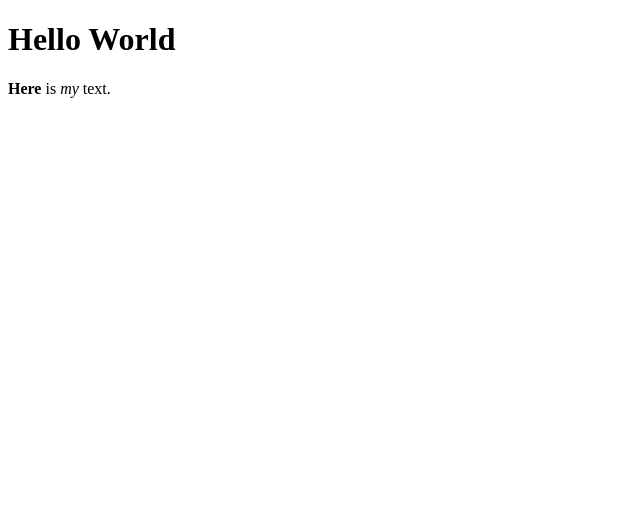
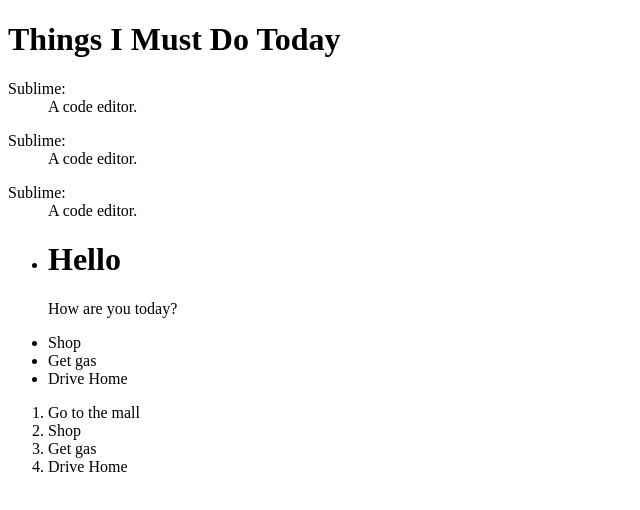
Before and after one commit to jwashb/learning-, a plain HTML site: page index.html in a window 1280 px wide. Shown: the whole page, without its empty margins (0-640 px from the left). Drawn offline with Linux system fonts and the light colour scheme.

Commit message:
Day 3: Lists

```diff
--- a/index.html
+++ b/index.html
@@ -6,8 +6,40 @@
 	</head>
 
 	<body>
-	<h1> Hello World </h1>
+		<h1> Things I Must Do Today</h1>
+		<dl>
+			<dt>Sublime: </dt>
+			<dd>A code editor.</dd>
+		</dl>
 
-	<p><strong>Here</strong> is <em>my</em> text.</p>
+		<dl>
+			<dt>Sublime: </dt>
+			<dd>A code editor.</dd>
+		</dl>
+
+		<dl>
+			<dt>Sublime: </dt>
+			<dd>A code editor.</dd>
+		</dl>
+
+		<ul>
+			<li>
+				<h1> Hello </h1>
+				<p> How are you today? </p>
+			</li>
+			<li> Shop </li>
+			<li> Get gas </li>
+			<li> Drive Home </li>
+		</ul>
+
+		<ol>
+			<li> Go to the mall </li>
+			<li> Shop </li>
+			<li> Get gas </li>
+			<li> Drive Home </li>
+		</ol>
+
+
+
 	</body>
 </html>
```
Also changed, not shown: 1 other file.
